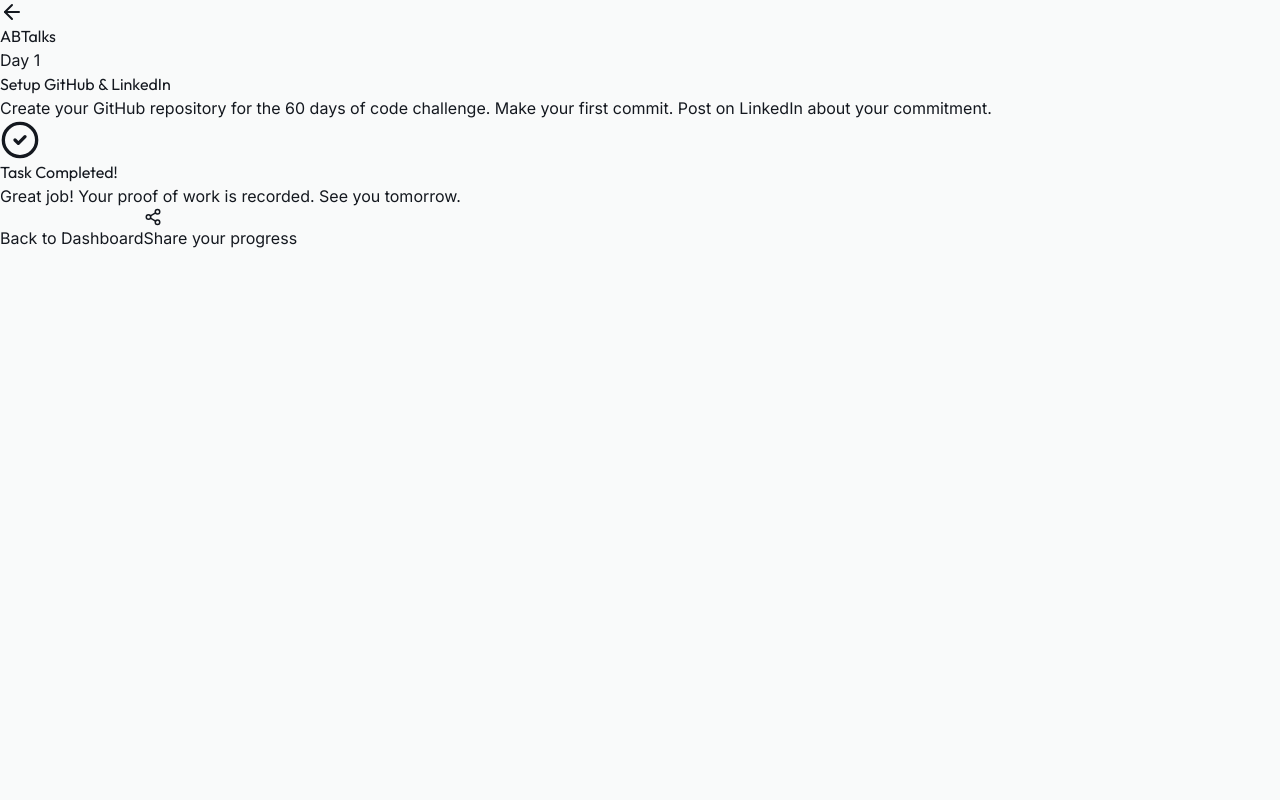
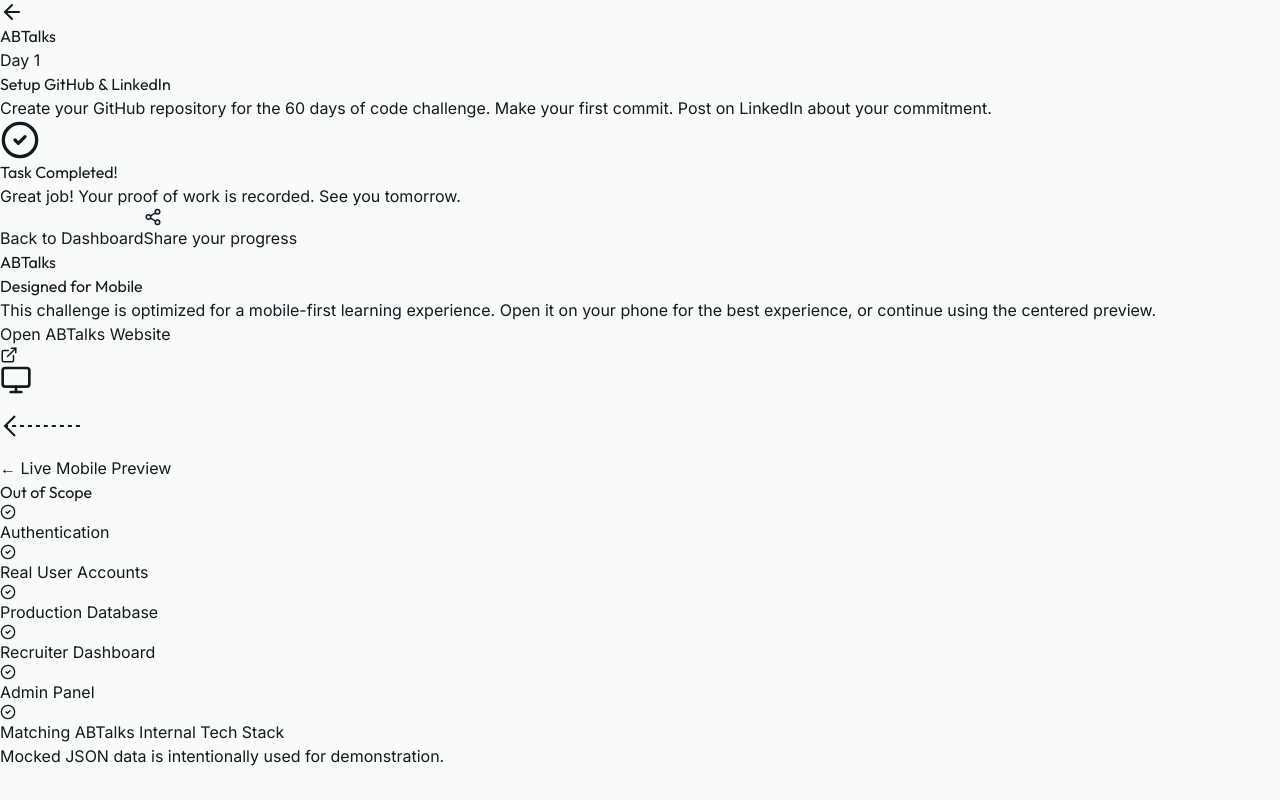
Before and after one commit to RushiGujarathi/Redesign-ABTalks, a React (Vite) app: page /day/1 in a window 1280 px wide. Built offline with nearby package versions, Linux system fonts and the light colour scheme; the HTML template or start-up script is replaced by a standard one.

Commit message:
changes in ui

```diff
--- a/src/components/Layout.tsx
+++ b/src/components/Layout.tsx
@@ -1,6 +1,6 @@
 import { ReactNode } from 'react';
 import { useLocation, Link } from 'react-router-dom';
-import { ArrowLeft } from 'lucide-react';
+import { ArrowLeft, Monitor, CheckCircle2, ExternalLink } from 'lucide-react';
 import { twMerge } from 'tailwind-merge';
 import { clsx, type ClassValue } from 'clsx';
 
@@ -13,13 +13,22 @@
   const isLanding = location.pathname === '/';
 
   return (
-    <div className="min-h-screen bg-gray-50 flex justify-center w-full">
+    <div className="min-h-screen bg-gray-50 flex items-center justify-center w-full relative z-0">
+
+      {/* Desktop Background */}
+      <div className="hidden md:block absolute inset-0 bg-gradient-to-br from-blue-50/90 via-white/80 to-purple-50/90 backdrop-blur-3xl -z-10" />
+
+      {/* Main Container (Flex on desktop) */}
+      <div className="w-full h-full md:h-auto flex flex-row items-center justify-center md:gap-16 lg:gap-24 md:p-8">
+
         {/* Mobile container - strictly max 390px for testing but centered */}
-      <div className="w-full max-w-[390px] bg-white min-h-screen shadow-2xl relative overflow-x-hidden flex flex-col">
+        <div className="w-full md:w-[390px] bg-white min-h-screen md:min-h-0 md:h-[844px] md:rounded-[3rem] md:border-[14px] md:border-gray-900 md:shadow-[0_20px_50px_rgba(0,0,0,0.2)] relative overflow-x-hidden flex flex-col md:overflow-hidden shrink-0 ring-1 ring-gray-900/5">
 
+          {/* Scrollable Area inside the phone */}
+          <div className="flex-1 flex flex-col overflow-y-auto hide-scrollbar w-full relative">
             {/* Simple Header */}
             {!isLanding && (
-          <header className="px-5 pt-12 pb-4 flex items-center justify-between sticky top-0 bg-white/80 backdrop-blur-md z-50 border-b border-gray-100">
+              <header className="px-5 pt-12 md:pt-6 pb-4 flex items-center justify-between sticky top-0 bg-white/80 backdrop-blur-md z-50 border-b border-gray-100">
                 {location.pathname !== '/dashboard' ? (
                   <Link to="/dashboard" className="text-gray-500 hover:text-gray-900 transition-colors">
                     <ArrowLeft size={24} />
@@ -40,5 +49,93 @@
             </main>
           </div>
         </div>
+
+        {/* Desktop Guidance Panel - Hidden on mobile */}
+        <div className="hidden md:flex flex-col max-w-[420px] shrink-0">
+          {/* Logo / Branding */}
+          <div className="flex items-center gap-2 mb-10">
+            <h1 className="font-bold text-3xl tracking-tight text-gray-900">
+              AB<span className="text-blue-600">Talks</span>
+            </h1>
+            <div className="w-8 h-8 rounded-full bg-gradient-to-tr from-blue-500 to-purple-500"></div>
+          </div>
+
+          <div className="space-y-5">
+            <h2 className="text-4xl font-extrabold text-gray-900 tracking-tight leading-tight">
+              Designed for Mobile
+            </h2>
+            <p className="text-lg text-gray-600 leading-relaxed font-medium">
+              This challenge is optimized for a mobile-first learning experience. Open it on your phone for the best experience, or continue using the centered preview.
+            </p>
+
+            <a
+              href="https://www.abtalks.in/"
+              target="_blank"
+              rel="noopener noreferrer"
+              className="inline-flex items-center gap-2 px-6 py-3 mt-2 rounded-full border border-gray-200 bg-white/50 hover:bg-white text-gray-900 font-semibold transition-all shadow-sm hover:shadow-md"
+            >
+              Open ABTalks Website
+              <ExternalLink size={18} />
+            </a>
+          </div>
+
+          <div className="relative flex items-center gap-4 mt-12 mb-4">
+            <div className="w-16 h-16 rounded-full border border-gray-200 bg-white/80 shadow-sm flex items-center justify-center shrink-0 relative z-10">
+              <Monitor className="text-blue-600" size={32} />
+            </div>
+
+            {/* Curved Arrow SVG */}
+            <div className="absolute -left-24 top-1/2 -translate-y-1/2 -translate-x-full text-gray-400 hidden lg:block">
+              <svg width="80" height="60" viewBox="0 0 80 60" fill="none" xmlns="http://www.w3.org/2000/svg">
+                <path d="M80 30 C 50 30, 30 30, 5 30" stroke="currentColor" strokeWidth="2" strokeDasharray="4 4" fill="none"/>
+                <path d="M15 20 L 5 30 L 15 40" stroke="currentColor" strokeWidth="2" fill="none"/>
+              </svg>
+            </div>
+
+            <div className="bg-white/80 backdrop-blur-sm border border-gray-100 py-2 px-4 rounded-xl shadow-sm">
+              <span className="text-sm font-semibold text-gray-700">← Live Mobile Preview</span>
+            </div>
+          </div>
+
+          {/* Out of Scope Card */}
+          <div className="mt-8 bg-white/60 backdrop-blur-xl border border-white rounded-[2rem] p-8 shadow-[0_8px_30px_rgb(0,0,0,0.04)]">
+            <h3 className="text-xl font-bold text-gray-900 mb-6">Out of Scope</h3>
+            <ul className="space-y-4">
+              {[
+                'Authentication',
+                'Real User Accounts',
+                'Production Database',
+                'Recruiter Dashboard',
+                'Admin Panel',
+                'Matching ABTalks Internal Tech Stack'
+              ].map(item => (
+                <li key={item} className="flex items-center gap-3 text-gray-700">
+                  <div className="bg-blue-100 rounded-full p-1">
+                    <CheckCircle2 className="text-blue-600 shrink-0" size={16} />
+                  </div>
+                  <span className="font-semibold text-sm">{item}</span>
+                </li>
+              ))}
+            </ul>
+            <div className="mt-8 pt-6 border-t border-gray-200/50">
+              <p className="text-xs font-medium text-gray-500 uppercase tracking-wider text-center">
+                Mocked JSON data is intentionally used for demonstration.
+              </p>
+            </div>
+          </div>
+
+        </div>
+      </div>
+
+      <style>{`
+        .hide-scrollbar::-webkit-scrollbar {
+          display: none;
+        }
+        .hide-scrollbar {
+          -ms-overflow-style: none;
+          scrollbar-width: none;
+        }
+      `}</style>
+    </div>
   );
 }
```
Also changed, not shown: 2 other files (tests, documents, lock files or other folders). Lines whose indentation alone changed are shown as unchanged.
